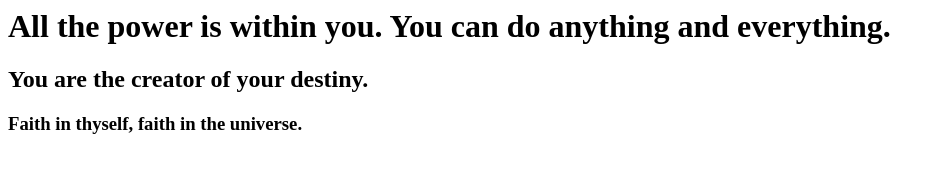
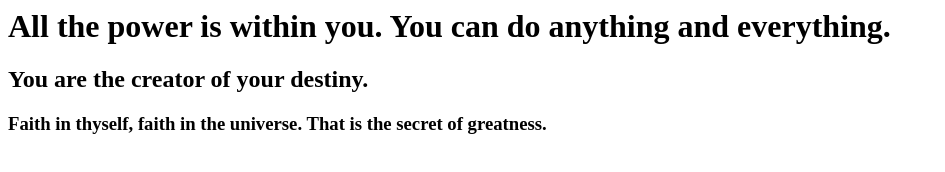
Before and after one commit to NahinAl10/testproject, a plain HTML site: page index.html in a window 1280 px wide. Shown: the whole page, without its empty margins (0-945 px from the left). Drawn offline with Linux system fonts and the light colour scheme.

Commit message:
Update index.html
Edited quote

```diff
--- a/index.html
+++ b/index.html
@@ -2,6 +2,6 @@
 <body>
 <h1> All the power is within you. You can do anything and everything.</h1>
 <h2> You are the creator of your destiny.</h2>
-<h3>Faith in thyself, faith in the universe. </h3>
+<h3>Faith in thyself, faith in the universe. That is the secret of greatness. </h3>
 </body>
 </html>
```
